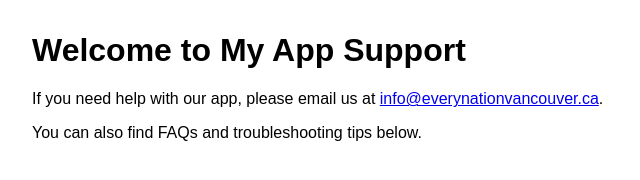
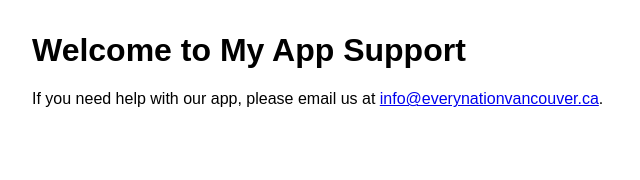
Before and after one commit to eldercampanha/establish-support, a plain HTML site: page index.html in a window 1280 px wide. Shown: the whole page, without its empty margins (0-640 px from the left). Drawn offline with Linux system fonts and the light colour scheme.

Commit message:
Update index.html

```diff
--- a/index.html
+++ b/index.html
@@ -11,7 +11,5 @@
 <body>
     <h1>Welcome to My App Support</h1>
     <p>If you need help with our app, please email us at <a href="mailto:info@everynationvancouver.ca">info@everynationvancouver.ca</a>.</p>
-    <p>You can also find FAQs and troubleshooting tips below.</p>
-    <!-- Add additional support information as needed -->
 </body>
 </html>
```
